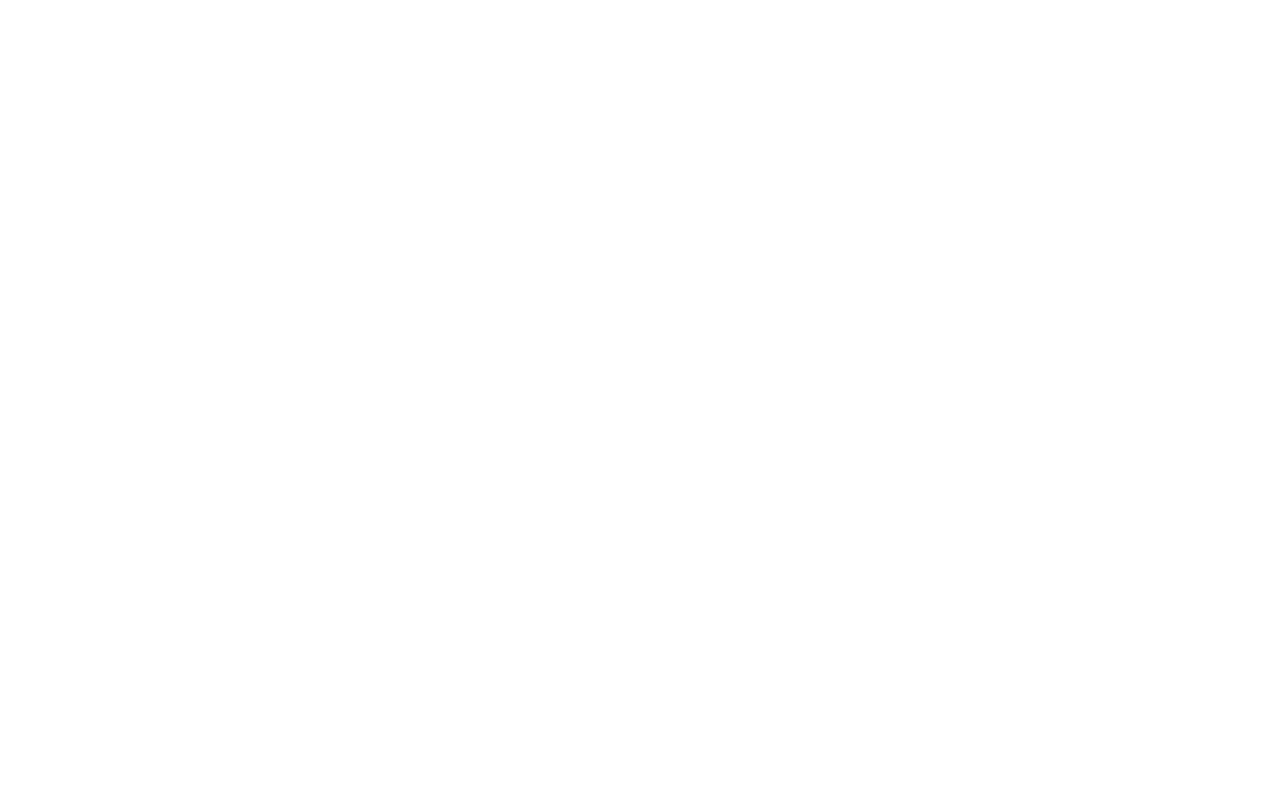
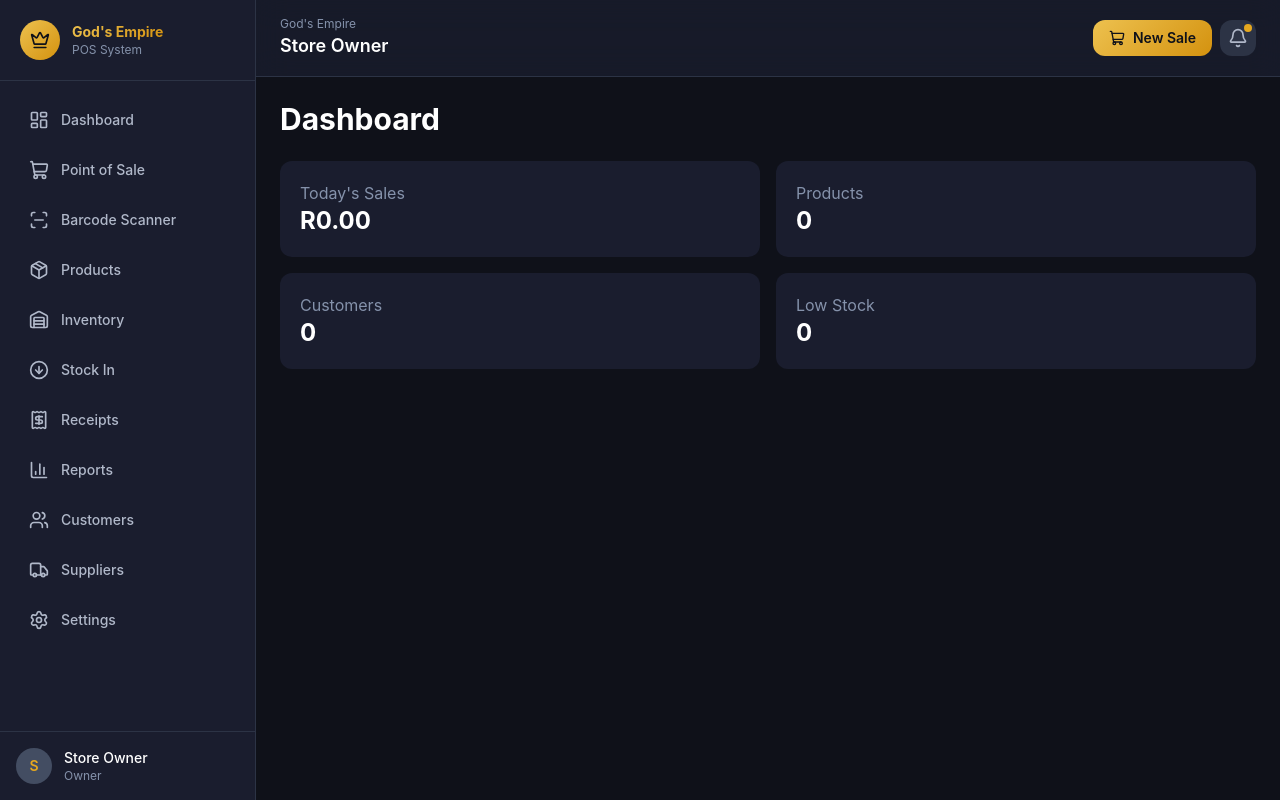
Before and after one commit to Kholofelo1111/GodsEmpirePOS, a Next.js app: page /dashboard in a window 1280 px wide. Before the commit this address had no page. Built offline with nearby package versions, Linux system fonts and the light colour scheme.

Commit message:
Before restoring dashboard UI

```diff
--- a/src/app/dashboard/page.tsx
+++ b/src/app/dashboard/page.tsx
@@ -1,5 +1,29 @@
-import { redirect } from "next/navigation";
+export default function Dashboard() {
+  return (
+    <main className="space-y-6">
+      <h1 className="text-3xl font-bold">Dashboard</h1>
 
-export default function Dashboard() {
-  redirect("/pos");
+      <div className="grid grid-cols-2 gap-4">
+        <div className="rounded-xl bg-dark-900 p-5">
+          <p className="text-dark-400">Today's Sales</p>
+          <h2 className="text-2xl font-bold">R0.00</h2>
+        </div>
+
+        <div className="rounded-xl bg-dark-900 p-5">
+          <p className="text-dark-400">Products</p>
+          <h2 className="text-2xl font-bold">0</h2>
+        </div>
+
+        <div className="rounded-xl bg-dark-900 p-5">
+          <p className="text-dark-400">Customers</p>
+          <h2 className="text-2xl font-bold">0</h2>
+        </div>
+
+        <div className="rounded-xl bg-dark-900 p-5">
+          <p className="text-dark-400">Low Stock</p>
+          <h2 className="text-2xl font-bold">0</h2>
+        </div>
+      </div>
+    </main>
+  );
 }
```
